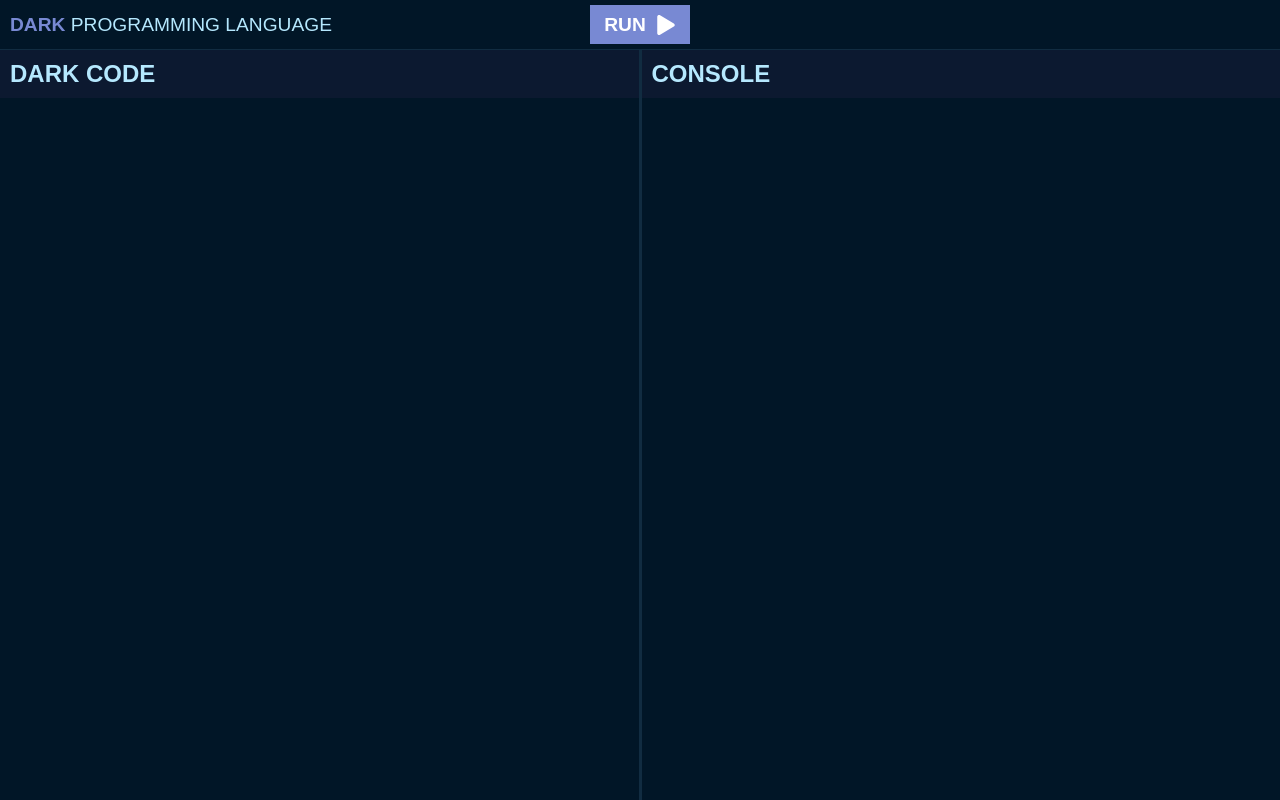
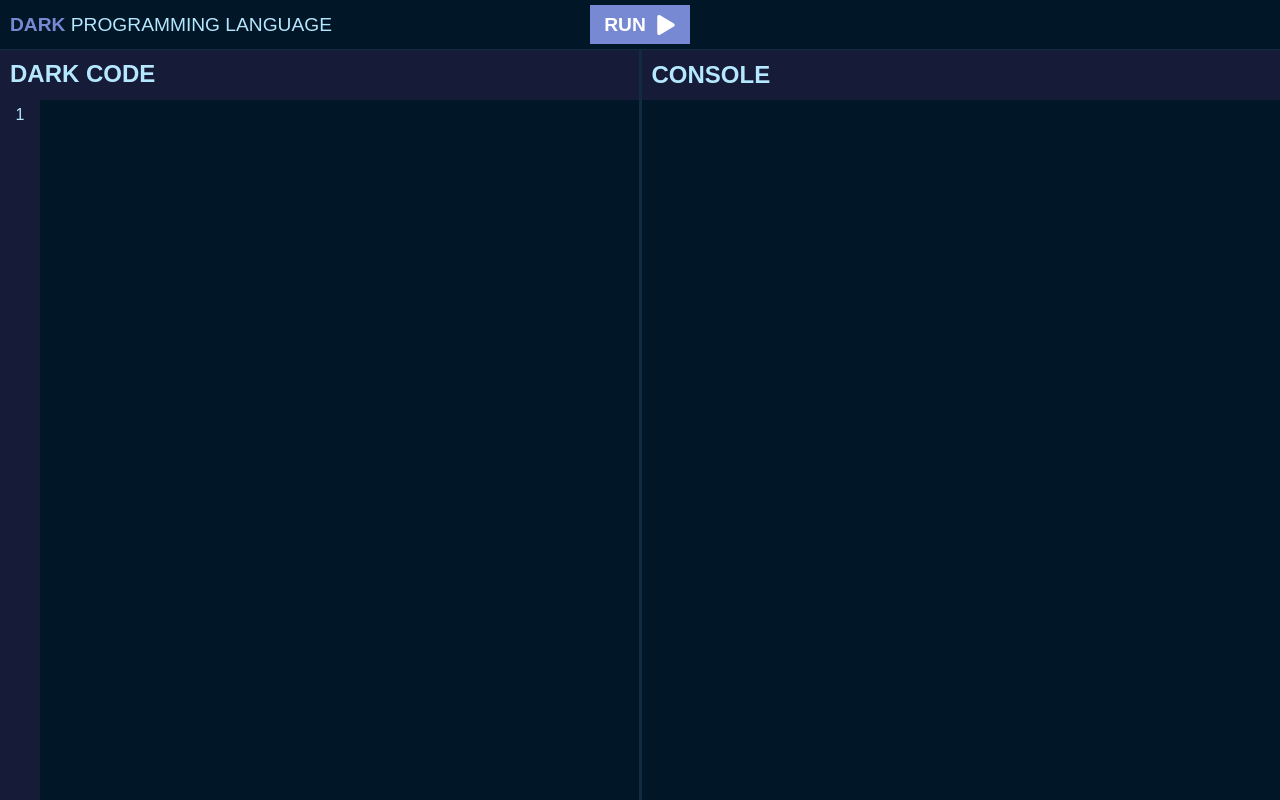
Before and after one commit to RodrigoTeran/Dark-Programming-Language, a React (Create React App) app: page / in a window 1280 px wide. Built offline with nearby package versions, Linux system fonts and the light colour scheme.

Commit message:
Added rows count

```diff
--- a/src/components/Code/Index.jsx
+++ b/src/components/Code/Index.jsx
@@ -1,12 +1,52 @@
 // React
-import React from "react";
+import React, { useState, useRef, useEffect } from "react";
 
 const IndexCode = ({ codeRef }) => {
+  // Hooks
+  const [numberOfRows, setNumberOfRows] = useState([1]);
+  const textAreaRef = useRef(null);
+
+  useEffect(() => {
+    textAreaRef.current.addEventListener("input", onTextAreaChange);
+    return () => {
+      textAreaRef.current.removeEventListener("input", onTextAreaChange);
+    };
+  });
+
+  const onTextAreaChange = () => {
+    var textTextArea = textAreaRef.current.innerHTML;
+    var numberRows = (textTextArea.match(/<div>/g) || []).length + 1;
+
+    var numberRows = (textTextArea.match(/<div>/g) || []).length + 1;
+    if (numberRows >= 19) {
+      textAreaRef.current.style.height = "auto";
+    } else {
+      textAreaRef.current.style.height = "100%";
+    }
+    var newArrayRows = [];
+    for (var i = 1; i < numberRows + 1; i++) {
+      newArrayRows.push(i);
+    }
+    setNumberOfRows(newArrayRows);
+  };
   return (
     <div className="containerCode" ref={codeRef}>
-      <h2>
-        DARK CODE
-      </h2>
+      <h2>DARK CODE</h2>
+      <div className="containerCode__code">
+        <div className="containerCode__code__rows">
+          {numberOfRows.map((number, index) => {
+            return <div key={index}>{number}</div>;
+          })}
+        </div>
+        <div className="containerCode__code__text">
+          <div
+            spellCheck="false"
+            contentEditable="true"
+            className="containerCode__code__text__textarea"
+            ref={textAreaRef}
+          ></div>
+        </div>
+      </div>
     </div>
   );
 };
--- a/src/styles/code/_container.scss
+++ b/src/styles/code/_container.scss
@@ -3,11 +3,64 @@
   outline: solid 1px var(--border-color-body);
   height: calc(100vh - 50px);
   word-break: break-all;
+  overflow: hidden;
   h2 {
     background-color: var(--background-color-body-2);
     padding: 10px;
+    height: 50px;
+    position: sticky;
+    top: 0;
+    height: 50px;
   }
-  @media screen and (max-width: $phone-width){
+  &__code {
+    overflow-y: scroll;
+    width: 100%;
+    height: calc(100% - 50px);
+    display: flex;
+    justify-content: flex-start;
+    align-items: flex-start;
+    &__rows {
+      width: 40px;
+      background-color: var(--background-color-body-2);
+      height: 100%;
+      div {
+        text-align: center;
+        height: 30px;
+        display: flex;
+        justify-content: center;
+        align-items: center;
+      }
+    }
+    &__text {
+      width: calc(100% - 40px);
+      height: 100%;
+      &__textarea {
+        overflow: hidden;
+        width: 100%;
+        div {
+          height: 30px;
+          display: flex;
+          align-items: center;
+          &:nth-child(1){
+            margin: 3px 0 0 0;
+          }
+        }
+        font-size: 1.2rem;
+        outline: none;
+
+        height: 100%;
+
+        color: var(--svg-color);
+        background-color: transparent;
+        padding: 5px 10px 0 10px;
+
+        &:focus {
+          outline: none;
+        }
+      }
+    }
+  }
+  @media screen and (max-width: $phone-width) {
     width: 100% !important;
   }
 }
--- a/src/styles/console/_container.scss
+++ b/src/styles/console/_container.scss
@@ -6,6 +6,9 @@
   h2 {
     background-color: var(--background-color-body-2);
     padding: 10px;
+    height: 50px;
+    display: flex;
+    align-items: center;
   }
   @media screen and (max-width: $phone-width){
     width: 100% !important;
--- a/src/styles/index.scss
+++ b/src/styles/index.scss
@@ -1,12 +1,12 @@
 // Variables
 :root {
   --background-color-body: #011627;
-  --background-color-body-2: rgba(22, 27, 56, 0.555);
+  --background-color-body-2: rgba(22, 27, 56, 1);
   --border-color-body: #112c41;
   --text-color-body: #b5e8fe;
   --text-color-body-2: #7889d3;
 
-  --svg-color: #FFF;
+  --svg-color: #fff;
 }
 $phone-width: 1100px;
 
@@ -14,6 +14,16 @@ $phone-width: 1100px;
   margin: 0;
   padding: 0;
   box-sizing: border-box;
+}
+::-webkit-scrollbar {
+  width: .5em;
+}
+::-webkit-scrollbar-thumb {
+  background-color: var(--text-color-body);
+  border-radius: 50px;
+}
+::-webkit-scrollbar-track-piece {
+  background-color: var(--background-color-body-2);
 }
 ::selection {
   background-color: var(--text-color-body);
--- a/src/styles/layout/_layout.scss
+++ b/src/styles/layout/_layout.scss
@@ -22,7 +22,7 @@
     width: 12px;
     height: 100%;
     top: 0;
-    left: -6px;
+    left: 0px;
   }
   @media (hover:hover) and (pointer:fine) {
     &:hover {
```
